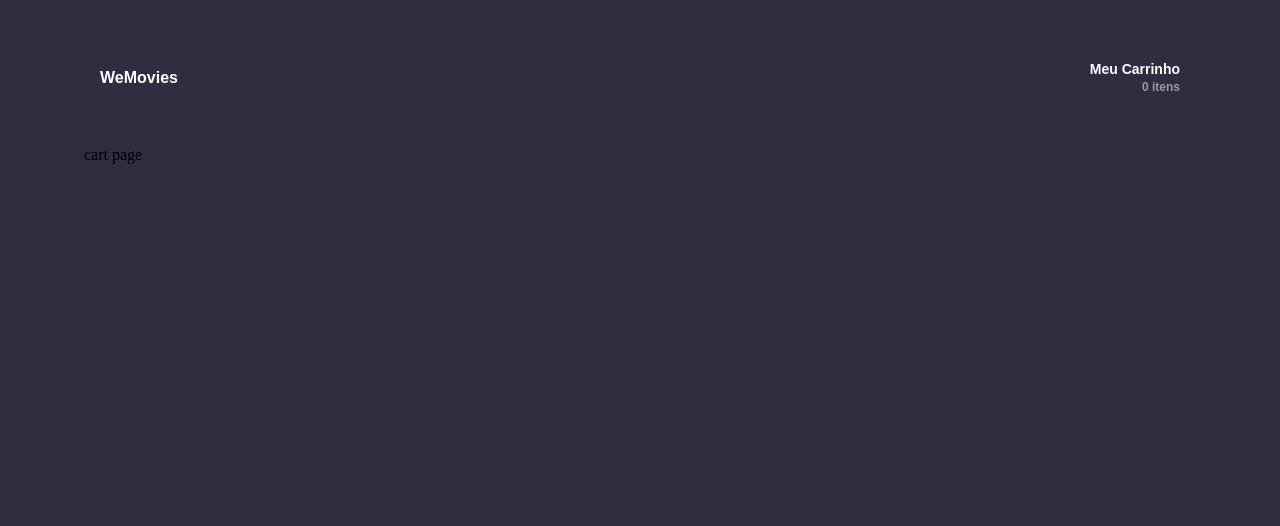
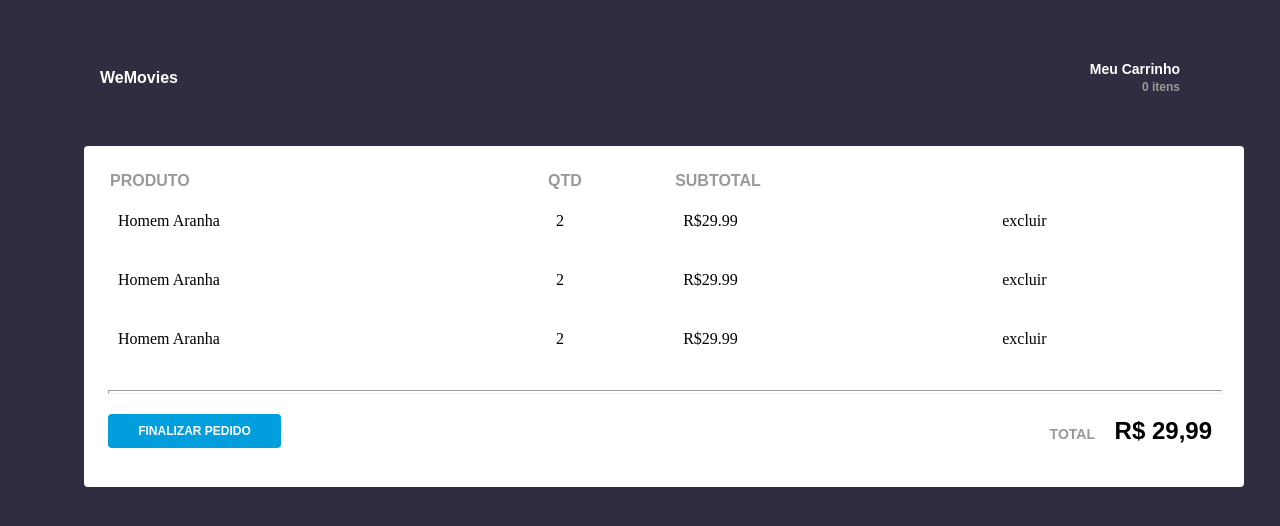
Before and after one commit to viniciusIrikawa/WeFit-Commerce, a Next.js app: page /cart in a window 1280 px wide. Shown: the top 526 px of the page. Built offline with nearby package versions, Linux system fonts and the light colour scheme.

Commit message:
feat: table in cart page

```diff
--- a/src/app/cart/page.tsx
+++ b/src/app/cart/page.tsx
@@ -1,8 +1,49 @@
-import React from 'react'
+'use client'
+import React from 'react';
+import { CartContainer, Table, TableHeader, TableData, Divisor, BtnCheckout, TotalWrapper, TxtTotal, Price } from './styles';
 
 const page = () => {
   return (
-    <main>cart page</main>
+    <CartContainer>
+      <Table>
+        <thead>
+          <tr>
+            <TableHeader> PRODUTO </TableHeader>
+            <TableHeader> QTD </TableHeader>
+            <TableHeader> SUBTOTAL </TableHeader>
+            <TableHeader> </TableHeader>
+          </tr>
+        </thead>
+        <tbody>
+          <tr>
+            <TableData> Homem Aranha</TableData>
+            <TableData> 2 </TableData>
+            <TableData> R$29.99 </TableData>
+            <TableData> excluir  </TableData>
+          </tr>
+          <tr>
+            <TableData> Homem Aranha</TableData>
+            <TableData> 2 </TableData>
+            <TableData> R$29.99 </TableData>
+            <TableData> excluir  </TableData>
+          </tr>
+          <tr>
+            <TableData> Homem Aranha</TableData>
+            <TableData> 2 </TableData>
+            <TableData> R$29.99 </TableData>
+            <TableData> excluir  </TableData>
+          </tr>
+        </tbody>
+      </Table>
+      <Divisor/>
+      <TotalWrapper>
+        <BtnCheckout> Finalizar Pedido </BtnCheckout>
+        <div>
+          <TxtTotal> Total </TxtTotal>
+          <Price> R$ 29,99</Price>
+        </div>
+      </TotalWrapper>
+    </CartContainer>
   )
 }
 
--- /dev/null
+++ b/src/app/cart/styles.tsx
@@ -0,0 +1,68 @@
+import styled from "styled-components";
+
+export const CartContainer = styled.div`
+    background-color: #fff;
+    border-radius: 4px;
+    min-height: 293px;
+    width: 100%;
+    padding: 24px;
+`;
+
+export const Table = styled.table`
+    height: 200px;
+    width: 100%;
+`;
+
+export const TableHeader = styled.th`
+    font-family: sans-serif;
+    font-weight: 700;
+    color: #999999;
+    text-transform: uppercase;
+    text-align: start;
+`;
+
+export const TableData = styled.td`
+    padding: 8px;
+`;
+
+export const Divisor = styled.hr`
+    margin: 20px 0px;
+    height: 2px;
+    width: 100%;
+`;
+
+export const BtnCheckout = styled.button`
+    text-transform: uppercase;
+    color: #fff;
+    background-color: #009EDD;
+    border-radius: 4px;
+    border: none;
+    width: 173px;
+    height: 34px;
+    padding: 8px;
+    font-weight: 700;
+    font-size: 12px;
+    cursor: pointer;
+`;
+
+export const TotalWrapper = styled.div`
+    display: flex;
+    justify-content: space-between;
+    align-items: center;
+`;
+
+export const TxtTotal = styled.span`
+    padding: 8px;
+    color: #999999;
+    font-size: 14px;
+    font-weight: 700;
+    font-family: sans-serif;
+    text-transform: uppercase;
+`;
+
+export const Price = styled.span`
+    padding: 8px;
+    font-weight: 700;
+    font-family: sans-serif;
+    font-size: 24px;
+`;
```
